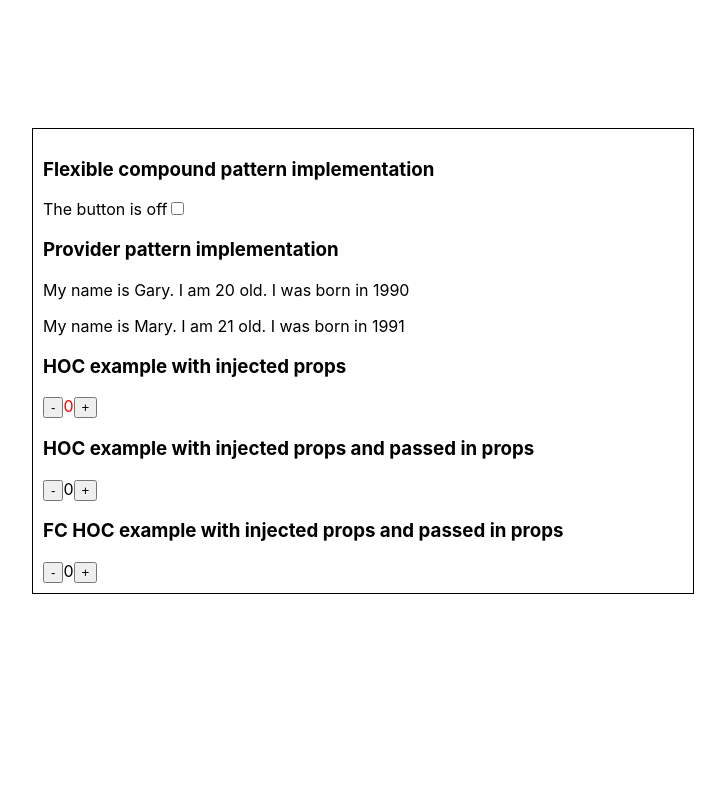
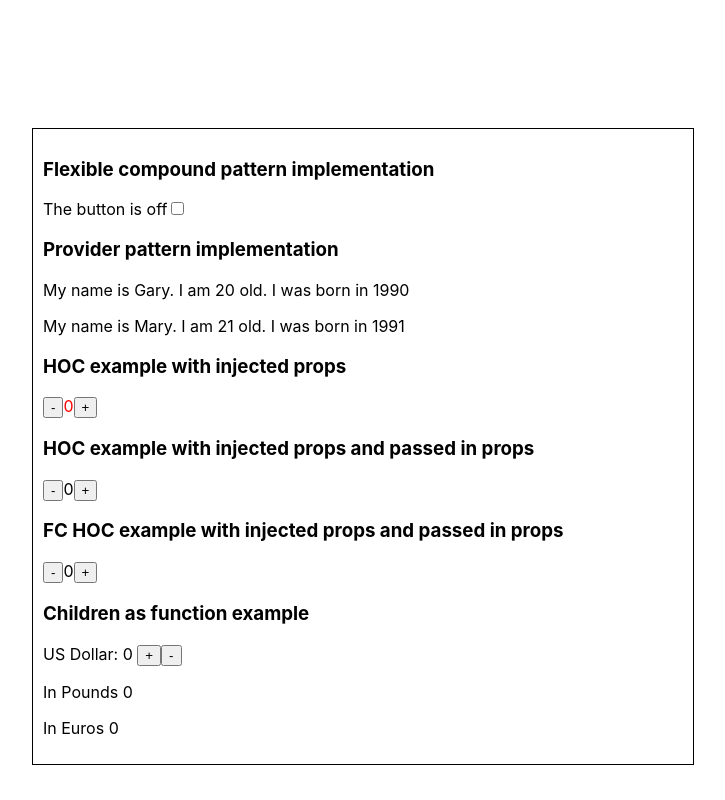
Before and after one commit to alisherk/react-design-patterns-ts, a React (Create React App) app: page / in a window 1280 px wide. Shown: the whole page, without its empty margins (277-1002 px from the left). Built offline with nearby package versions, Linux system fonts and the light colour scheme.

Commit message:
added render prop pattern

```diff
--- a/src/App.tsx
+++ b/src/App.tsx
@@ -1,6 +1,7 @@
 import React from 'react';
 import { PeopleDataProviderUsage } from './components/provider-pattern';
 import { ToggleCompoundCompUsage } from './components/flexible-compound-pattern';
+import { UsageOfAltHocPattern } from './components/render-props-pattern'
 import {
   InjectedPropsUsage,
   InjectedAndPassedPropsUsage,
@@ -18,7 +19,6 @@ function App() {
         padding: '10px',
       }}
     >
-      {' '}
       <h3> Flexible compound pattern implementation</h3>
       <ToggleCompoundCompUsage />
       <h3> Provider pattern implementation</h3>
@@ -29,6 +29,8 @@ function App() {
       <InjectedAndPassedPropsUsage />
       <h3> FC HOC example with injected props and passed in props </h3>
       <InjectedAndPassedPropsUsageFC />
+      <h3> Children as function example </h3>
+      <UsageOfAltHocPattern />
     </div>
   );
 }
--- a/src/components/compound-pattern/RadioInputFormFC.tsx
+++ b/src/components/compound-pattern/RadioInputFormFC.tsx
@@ -74,7 +74,6 @@ const RadioInput = ({
       value={value}
       onChange={onChange}
       checked={defaultValue === value || currentValue === value}
-      aria-checked={currentValue === value}
     />
     {value}
   </label>
--- a/src/components/hoc-pattern/hoc-injected-passed-props-fc/makeCounter.tsx
+++ b/src/components/hoc-pattern/hoc-injected-passed-props-fc/makeCounter.tsx
@@ -13,11 +13,7 @@ interface MakeCounterProps {
   maxValue?: number;
 }
 
-export const makeCounter = <P extends InjectedCounterProps>(
-  Component: React.ComponentType<P>
-): React.FC<Subtract<P, InjectedCounterProps> & MakeCounterProps> => (
-  props
-) => {
+export const makeCounter = <P extends InjectedCounterProps>(Component: React.ComponentType<P>): React.FC<Subtract<P, InjectedCounterProps> & MakeCounterProps> => (props) => {
 
   const [value, setValue] = useState<number>(0);
 
--- a/src/components/provider-pattern/PeopleDataProvider.tsx
+++ b/src/components/provider-pattern/PeopleDataProvider.tsx
@@ -79,7 +79,6 @@ const PeopleDataProvider: React.FC = ({ children }): JSX.Element => {
           error: null,
         });
       } catch (error) {
-        console.log(error.message);
         setState({
           error,
           status: Status.error,
--- /dev/null
+++ b/src/components/render-props-pattern/AmountWithChildrenAsFunc.tsx
@@ -0,0 +1,45 @@
+import React from 'react';
+
+interface Props {
+    children: (amount: number) => React.ReactNode;
+  }
+
+
+interface State {
+  amount: number;
+}
+
+
+export class Amount extends React.Component<Props, State> {
+  constructor(props: Props) {
+    super(props);
+    this.state = {
+      amount: 0,
+    };
+  }
+
+  onIncrement = () => {
+    this.setState((state) => ({ amount: state.amount + 1 }));
+  };
+
+  onDecrement = () => {
+    this.setState((state) => ({ amount: state.amount - 1 }));
+  };
+
+  render() {
+    return (
+      <div>
+        <span>US Dollar: {this.state.amount} </span>
+
+        <button type='button' onClick={this.onIncrement}>
+          +
+        </button>
+        <button type='button' onClick={this.onDecrement}>
+          -
+        </button>
+
+        {this.props.children(this.state.amount)}
+      </div>
+    );
+  }
+}
--- /dev/null
+++ b/src/components/render-props-pattern/AmountWithRenderProp.tsx
@@ -0,0 +1,43 @@
+import React from 'react';
+
+interface Props {
+  render: (amount: number) => React.ReactNode;
+}
+
+interface State {
+  amount: number;
+}
+
+export class Amount extends React.Component<Props, State> {
+  constructor(props: Props) {
+    super(props);
+    this.state = {
+      amount: 0,
+    };
+  }
+
+  onIncrement = () => {
+    this.setState((state) => ({ amount: state.amount + 1 }));
+  };
+
+  onDecrement = () => {
+    this.setState((state) => ({ amount: state.amount - 1 }));
+  };
+
+  render() {
+    return (
+      <div>
+        <span>US Dollar: {this.state.amount} </span>
+
+        <button type='button' onClick={this.onIncrement}>
+          +
+        </button>
+        <button type='button' onClick={this.onDecrement}>
+          -
+        </button>
+
+        {this.props.render(this.state.amount)}
+      </div>
+    );
+  }
+}
--- /dev/null
+++ b/src/components/render-props-pattern/HocAltToRenderProp.tsx
@@ -0,0 +1,48 @@
+import React from 'react';
+
+interface Props {
+
+}
+
+
+interface State {
+  amount: number;
+}
+
+export const withAmount = <P extends {}> ( currencyComponents: React.FC<P>[]) =>
+  class Amount extends React.Component<Props, State> {
+    constructor(props: Props) {
+      super(props);
+
+      this.state = {
+        amount: 0,
+      };
+    }
+
+    onIncrement = () => {
+      this.setState(state => ({ amount: state.amount + 1 }));
+    };
+
+    onDecrement = () => {
+      this.setState(state => ({ amount: state.amount - 1 }));
+    };
+
+    render() {
+      return (
+        <div>
+          <span>US Dollar: {this.state.amount} </span>
+
+          <button type="button" onClick={this.onIncrement}>
+            +
+          </button>
+          <button type="button" onClick={this.onDecrement}>
+            -
+          </button>
+
+          {currencyComponents.map((CurrencyComponent: React.FC<any>) => (
+            <CurrencyComponent amount={this.state.amount} />
+          ))}
+        </div>
+      );
+    }
+  };
--- /dev/null
+++ b/src/components/render-props-pattern/UsageOfAltHocPattern.tsx
@@ -0,0 +1,22 @@
+import React from 'react';
+import { withAmount } from './HocAltToRenderProp';
+
+
+interface Props {
+    amount: number;
+  }
+
+  const Pound = ({ amount }: Props) => (
+    <p>
+      <span> In Pounds </span> <span> {amount} </span>{' '}
+    </p>
+  );
+  const Euro = ({ amount }: Props) => (
+    <p>
+      <span> In Euros </span> <span> {amount} </span>{' '}
+    </p>
+  );
+
+const ComponentsWithAmount = withAmount([Pound, Euro])
+
+export const UsageOfAltHocPattern = () => <ComponentsWithAmount />
--- /dev/null
+++ b/src/components/render-props-pattern/UsageOfAmountAsRenderProp.tsx
@@ -0,0 +1,30 @@
+import React from 'react';
+import { Amount } from './AmountWithRenderProp';
+
+interface Props {
+  amount: number;
+}
+
+const Pound = ({ amount }: Props) => (
+  <p>
+    <span> In Pounds </span> <span> {amount} </span>{' '}
+  </p>
+);
+const Euro = ({ amount }: Props) => (
+  <p>
+    <span> In Euros </span> <span> {amount} </span>{' '}
+  </p>
+);
+
+export const UsageOfAmountAsRenderProp = () => {
+  return (
+    <Amount
+      render={(amount) => (
+        <div>
+          <Pound amount={amount} />
+          <Euro amount={amount} />
+        </div>
+      )}
+    />
+  );
+};
--- /dev/null
+++ b/src/components/render-props-pattern/UsageOfChildrenAsFunction.tsx
@@ -0,0 +1,30 @@
+import React from 'react';
+import { Amount } from './AmountWithChildrenAsFunc';
+
+interface Props {
+  amount: number;
+}
+
+const Pound = ({ amount }: Props) => (
+  <p>
+    <span> In Pounds </span> <span> {amount} </span>{' '}
+  </p>
+);
+const Euro = ({ amount }: Props) => (
+  <p>
+    <span> In Euros </span> <span> {amount} </span>{' '}
+  </p>
+);
+
+export const UsageOfChildrenAsFunction = () => {
+  return (
+    <Amount>
+      {(amount) => (
+        <div>
+          <Pound amount={amount} />
+          <Euro amount={amount} />
+        </div>
+      )}
+    </Amount>
+  );
+};
--- /dev/null
+++ b/src/components/render-props-pattern/index.ts
@@ -0,0 +1,3 @@
+export * from './UsageOfChildrenAsFunction';
+export * from './UsageOfAmountAsRenderProp';
+export * from './UsageOfAltHocPattern';
```
